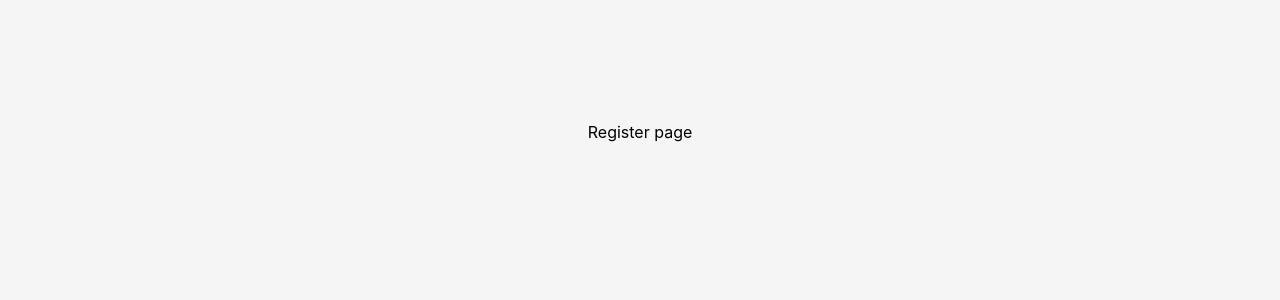
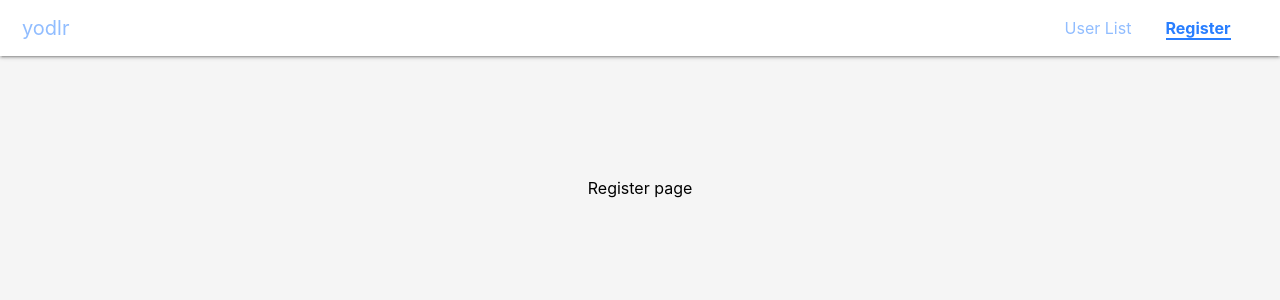
Before and after one commit to adshay18/yodlr-challenge, a React (Create React App) app in the folder frontend/yodlr/: page /register in a window 1280 px wide. Shown: the top 300 px of the page. Built offline with nearby package versions, Linux system fonts and the light colour scheme; no server answers.

Commit message:
add navigation

```diff
--- a/frontend/yodlr/src/Routes.js
+++ b/frontend/yodlr/src/Routes.js
@@ -1,9 +1,11 @@
 import { BrowserRouter as Router, Route, Switch } from 'react-router-dom';
 import Home from './components/Home';
+import NavBar from './components/NavBar';
 
 const Routes = () => {
 	return (
 		<Router>
+			<NavBar />
 			<main>
 				<Switch>
 					<Route exact path="/">
--- /dev/null
+++ b/frontend/yodlr/src/components/NavBar.js
@@ -0,0 +1,26 @@
+import React from 'react';
+import { NavLink } from 'react-router-dom';
+import { Navbar, Nav, NavItem } from 'reactstrap';
+import '../css/NavBar.css';
+
+const NavBar = () => {
+	return (
+		<div className="NavBar">
+			<Navbar expand="md">
+				<NavLink exact to="/" className="navbar-brand">
+					yodlr
+				</NavLink>
+				<Nav className="ml-auto" navbar>
+					<NavItem>
+						<NavLink to="/admin">User List</NavLink>
+					</NavItem>
+					<NavItem>
+						<NavLink to="/register">Register</NavLink>
+					</NavItem>
+				</Nav>
+			</Navbar>
+		</div>
+	);
+};
+
+export default NavBar;
--- /dev/null
+++ b/frontend/yodlr/src/css/NavBar.css
@@ -0,0 +1,47 @@
+nav {
+	background-color: white;
+	box-shadow: 0 2px 2px 0 rgba(0, 0, 0, 0.14), 0 3px 1px -2px rgba(0, 0, 0, 0.12), 0 1px 5px 0 rgba(0, 0, 0, 0.2);
+}
+
+.nav-item {
+	width: 100px;
+	text-align: center;
+}
+
+nav a {
+	color: #91bdff;
+	text-decoration: none;
+	display: inline;
+}
+
+nav a.active {
+	color: #287eff;
+	font-weight: bold;
+	border-bottom: 2px solid;
+	box-sizing: border-box;
+}
+
+nav a.active:hover {
+	color: #287eff;
+}
+
+nav a:hover {
+	text-decoration: none;
+	color: #287eff;
+}
+
+nav a.active.navbar-brand {
+	border-bottom: none;
+}
+
+nav a:not(.navbar-brand):hover {
+	font-weight: bold;
+}
+
+.navbar-nav {
+	margin-right: 20px;
+}
+
+.navbar-brand {
+	margin-left: 10px;
+}
```
